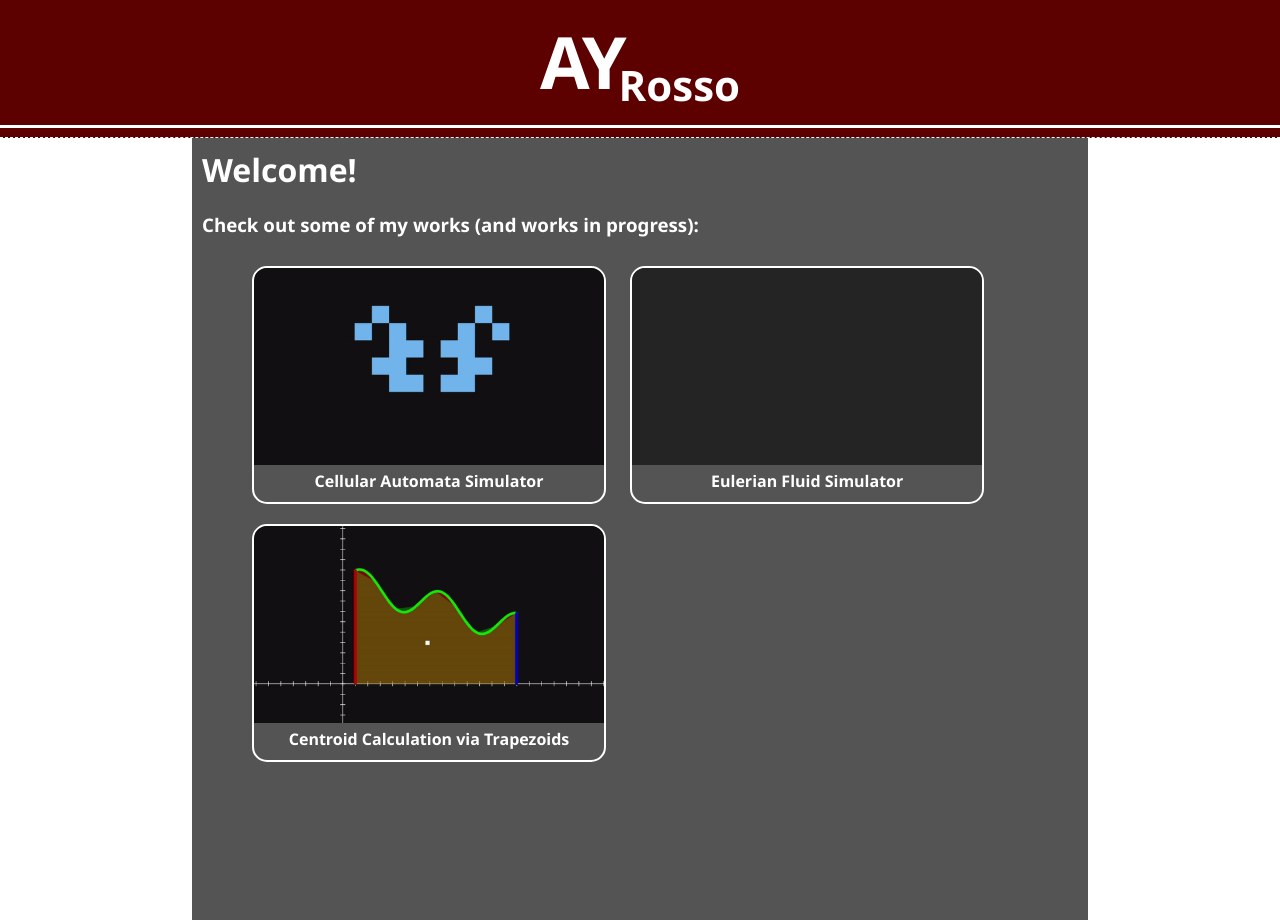
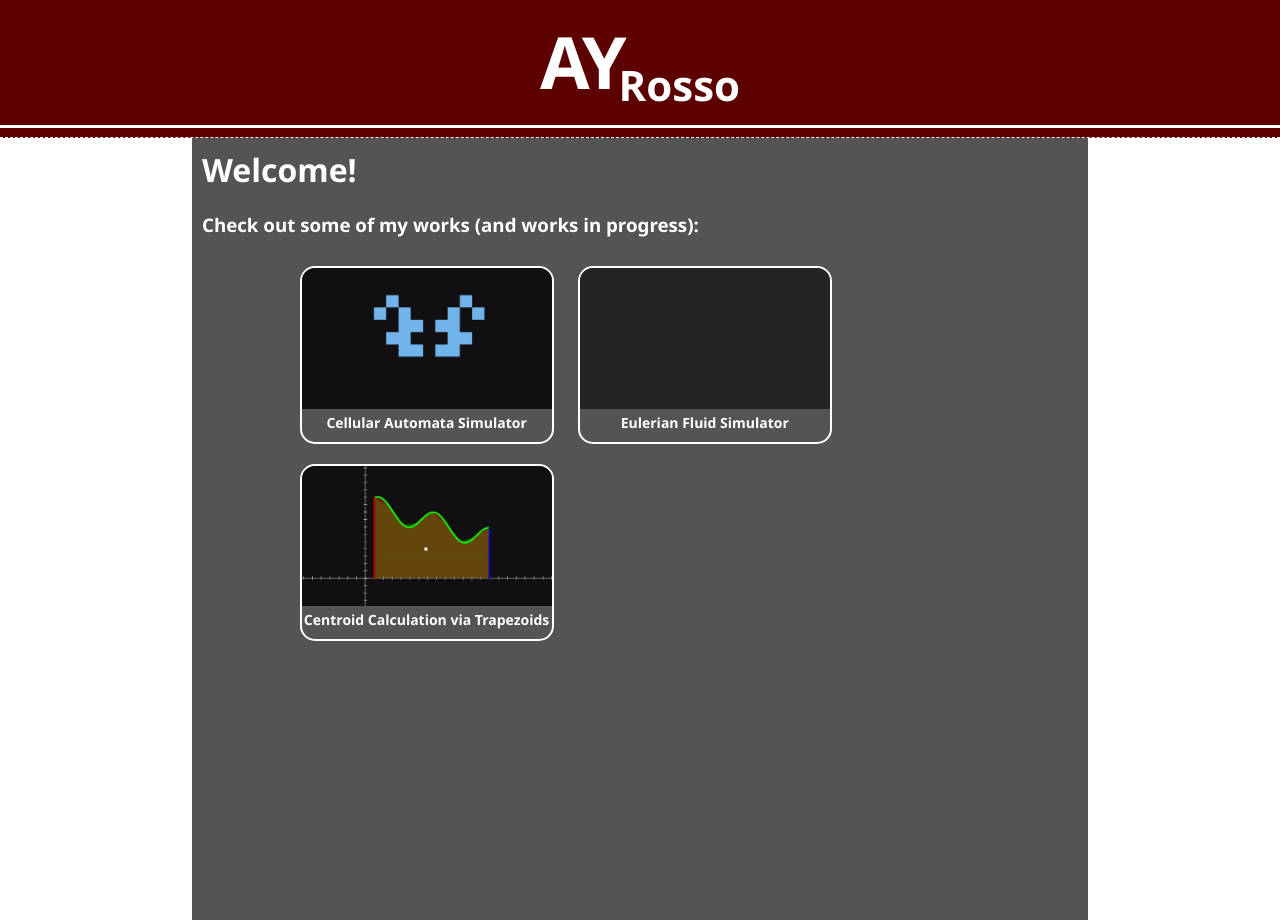
Before and after one commit to alastairrosso/alastairrosso.github.io, a Jekyll site: the page built from index.html, in a window 1280 px wide. Built offline with Jekyll 4.4.1, drawn with Linux system fonts in a browser that asks for light colours.

Commit message:
Site: Readjust works listing on landing page a bit

```diff
--- a/_sass/main.scss
+++ b/_sass/main.scss
@@ -54,6 +54,7 @@ body {
     width: 100%;
 }
 
+// TODO: fix recentering of name when scrollbar is present
 #site-name {
     background-color: rgba(0, 0, 0, 0);
     display: flex;
--- a/index.html
+++ b/index.html
@@ -26,12 +26,19 @@ title: AY Rosso - Home
         width: min-content;
     }
 
+    #works-list {
+        padding: 0px;
+        padding-left: 10%;
+        padding-right: 10%;
+    }
+
     .work-listing {
         border-color: white;
         border-radius: 15px;
         border-style: solid;
         border-width: 2px;
         font-weight: bold;
+        font-size: 14px;
         padding-bottom: 10px;
         text-align: center;
     }
@@ -43,6 +50,7 @@ title: AY Rosso - Home
     .work-image {
         border-top-left-radius: 13px;
         border-top-right-radius: 13px;
+        width: 250px;
     }
 </style>
 
@@ -50,12 +58,12 @@ title: AY Rosso - Home
     <div id="contents-section">
         <h1 style="margin-top: 0px;">Welcome!</h1>
         <h3>Check out some of my works (and works in progress):</h3>
-        <ul>
+        <ul id="works-list">
             {% for work in site.data.works %}
             <li>
                 <a href="{{ work.link }}">
                     <div class="work-listing">
-                        <img src="{{ work.image }}" class="work-image" width="350" />
+                        <img src="{{ work.image }}" class="work-image" />
                         <span>{{ work.name }}</span>
                     </div>
                 </a>
```
